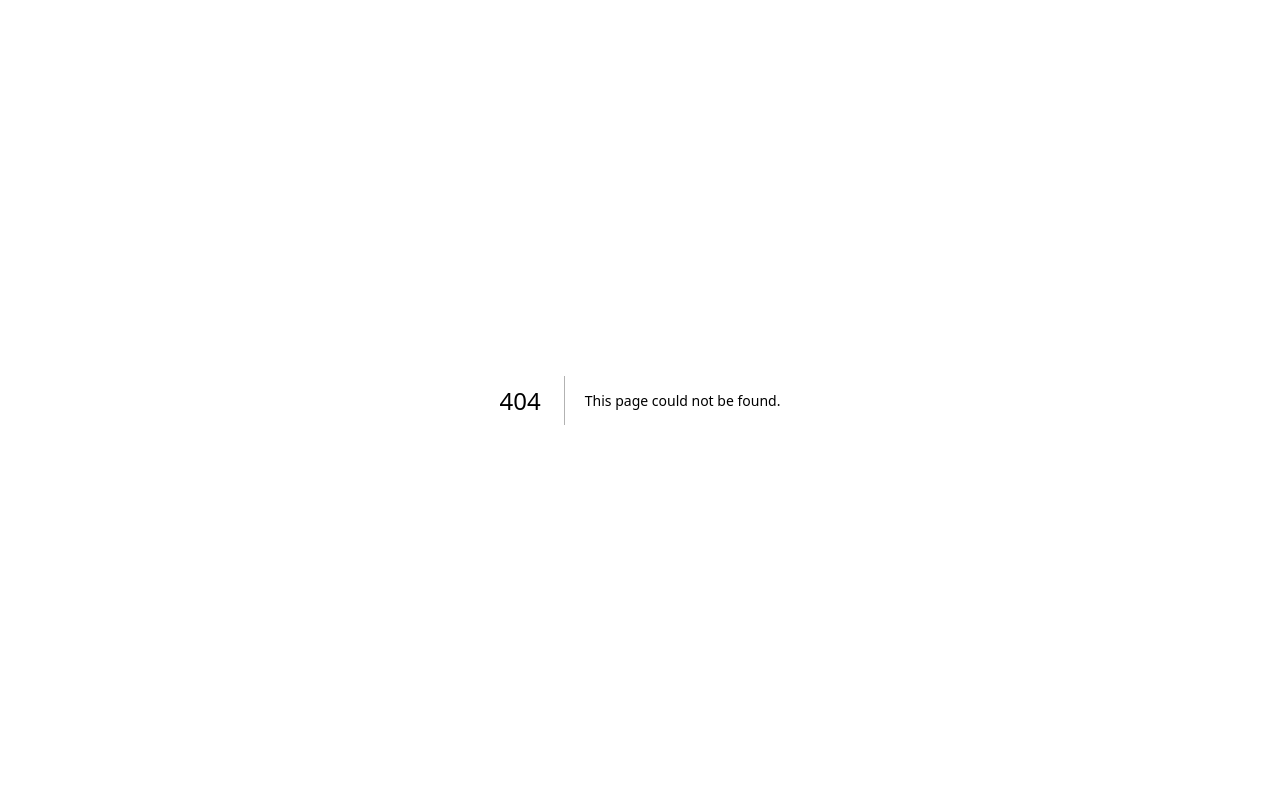
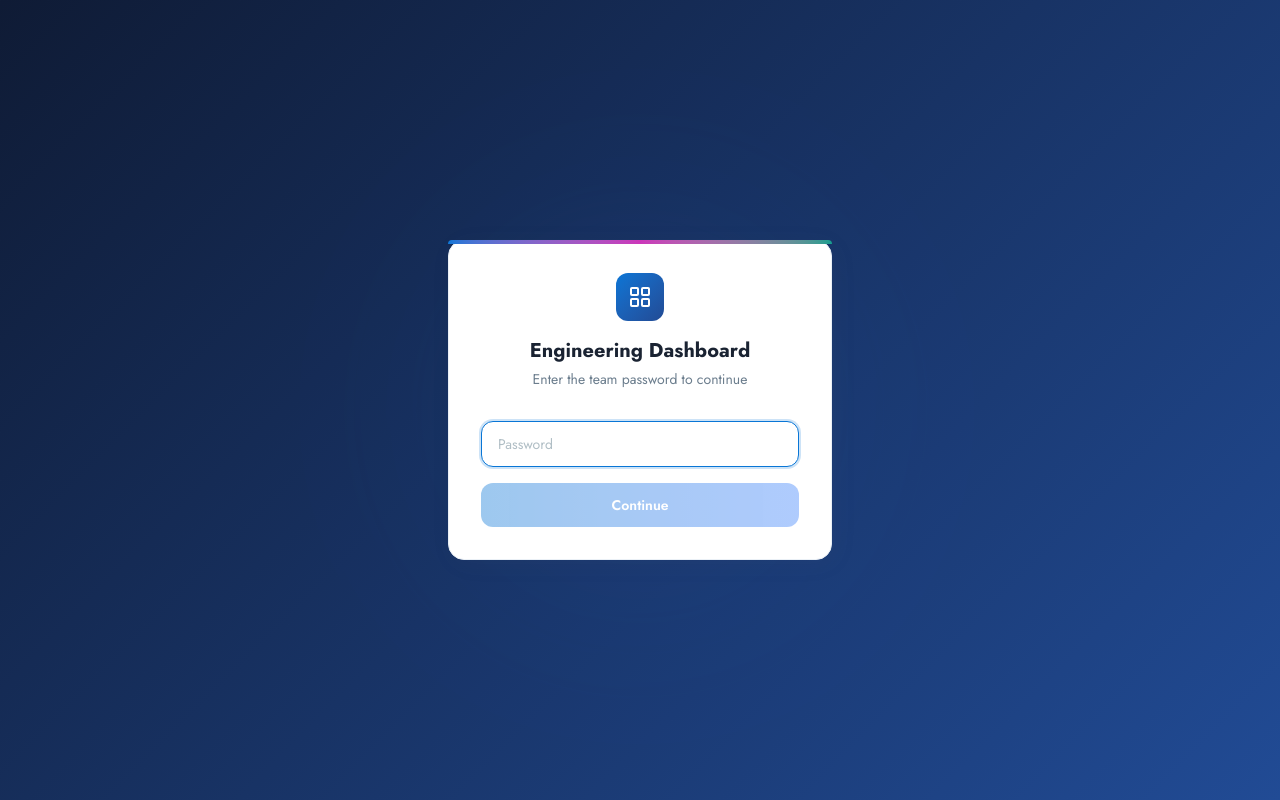
Before and after one commit to federicoimparatta/jira-dashboard, a Next.js app: page /login in a window 1280 px wide. Before the commit this address had no page. Built offline with nearby package versions, Linux system fonts and the light colour scheme.

Commit message:
Implement authentication API and login page for JIRA dashboard

```diff
--- /dev/null
+++ b/src/app/api/auth/route.ts
@@ -0,0 +1,35 @@
+import { NextRequest, NextResponse } from "next/server";
+
+const SITE_PASSWORD = "smgsecret";
+const AUTH_COOKIE = "smg-auth";
+const VALID_TOKEN = "smg_authenticated_v1";
+const COOKIE_MAX_AGE = 60 * 60 * 24 * 7; // 7 days
+
+export async function POST(request: NextRequest) {
+  try {
+    const { password } = await request.json();
+
+    if (password !== SITE_PASSWORD) {
+      return NextResponse.json(
+        { error: "Invalid password" },
+        { status: 401 }
+      );
+    }
+
+    const response = NextResponse.json({ success: true });
+    response.cookies.set(AUTH_COOKIE, VALID_TOKEN, {
+      httpOnly: true,
+      secure: process.env.NODE_ENV === "production",
+      sameSite: "lax",
+      maxAge: COOKIE_MAX_AGE,
+      path: "/",
+    });
+
+    return response;
+  } catch {
+    return NextResponse.json(
+      { error: "Invalid request" },
+      { status: 400 }
+    );
+  }
+}
--- /dev/null
+++ b/src/app/login/page.tsx
@@ -0,0 +1,195 @@
+"use client";
+
+import { useState, useRef, useEffect } from "react";
+import { useRouter, useSearchParams } from "next/navigation";
+import { Suspense } from "react";
+
+function LoginForm() {
+  const router = useRouter();
+  const searchParams = useSearchParams();
+  const [password, setPassword] = useState("");
+  const [error, setError] = useState("");
+  const [loading, setLoading] = useState(false);
+  const [shake, setShake] = useState(false);
+  const inputRef = useRef<HTMLInputElement>(null);
+
+  useEffect(() => {
+    inputRef.current?.focus();
+  }, []);
+
+  async function handleSubmit(e: React.FormEvent) {
+    e.preventDefault();
+    setError("");
+    setLoading(true);
+
+    try {
+      const res = await fetch("/api/auth", {
+        method: "POST",
+        headers: { "Content-Type": "application/json" },
+        body: JSON.stringify({ password }),
+      });
+
+      if (res.ok) {
+        const from = searchParams.get("from") || "/dashboard";
+        router.push(from);
+        router.refresh();
+      } else {
+        setError("Wrong password");
+        setShake(true);
+        setPassword("");
+        setTimeout(() => setShake(false), 600);
+        inputRef.current?.focus();
+      }
+    } catch {
+      setError("Something went wrong");
+    } finally {
+      setLoading(false);
+    }
+  }
+
+  return (
+    <div className="min-h-screen flex items-center justify-center relative overflow-hidden">
+      {/* Background — navy-to-blue gradient matching the nav bar */}
+      <div className="absolute inset-0 smg-gradient-nav" />
+
+      {/* Subtle grid texture */}
+      <div
+        className="absolute inset-0 opacity-[0.03]"
+        style={{
+          backgroundImage:
+            "linear-gradient(rgba(255,255,255,.1) 1px, transparent 1px), linear-gradient(90deg, rgba(255,255,255,.1) 1px, transparent 1px)",
+          backgroundSize: "48px 48px",
+        }}
+      />
+
+      {/* Glow orb */}
+      <div
+        className="absolute w-[500px] h-[500px] rounded-full opacity-15 blur-[120px]"
+        style={{
+          background: "radial-gradient(circle, var(--smg-blue-light), transparent 70%)",
+          top: "20%",
+          left: "50%",
+          transform: "translateX(-50%)",
+        }}
+      />
+
+      {/* Login card */}
+      <div
+        className={`relative z-10 w-full max-w-sm mx-4 ${shake ? "animate-shake" : ""}`}
+      >
+        <div className="smg-card p-8 border-smg-gray-200/50">
+          {/* Top accent bar */}
+          <div className="absolute inset-x-0 top-0 h-1 rounded-t-[16px] bg-linear-to-r from-smg-blue via-smg-magenta to-smg-teal" />
+
+          {/* Logo / title */}
+          <div className="text-center mb-8">
+            <div className="inline-flex items-center justify-center w-12 h-12 rounded-xl bg-linear-to-br from-smg-blue to-smg-blue-dark mb-4">
+              <svg
+                width="24"
+                height="24"
+                viewBox="0 0 24 24"
+                fill="none"
+                stroke="white"
+                strokeWidth="2"
+                strokeLinecap="round"
+                strokeLinejoin="round"
+              >
+                <rect x="3" y="3" width="7" height="7" rx="1" />
+                <rect x="14" y="3" width="7" height="7" rx="1" />
+                <rect x="3" y="14" width="7" height="7" rx="1" />
+                <rect x="14" y="14" width="7" height="7" rx="1" />
+              </svg>
+            </div>
+            <h1 className="text-xl font-bold text-smg-gray-900">
+              Engineering Dashboard
+            </h1>
+            <p className="mt-1 text-sm text-smg-gray-500">
+              Enter the team password to continue
+            </p>
+          </div>
+
+          {/* Form */}
+          <form onSubmit={handleSubmit} className="space-y-4">
+            <div>
+              <input
+                ref={inputRef}
+                type="password"
+                value={password}
+                onChange={(e) => {
+                  setPassword(e.target.value);
+                  if (error) setError("");
+                }}
+                placeholder="Password"
+                autoComplete="current-password"
+                className={`w-full px-4 py-3 rounded-xl border bg-white text-sm text-smg-gray-900 placeholder:text-smg-gray-300 outline-none transition-all duration-200 ${
+                  error
+                    ? "border-smg-danger ring-2 ring-smg-danger/20"
+                    : "border-smg-gray-200 focus:border-smg-blue focus:ring-2 focus:ring-smg-blue/20"
+                }`}
+              />
+              {error && (
+                <p className="mt-2 text-xs font-medium text-smg-danger">
+                  {error}
+                </p>
+              )}
+            </div>
+
+            <button
+              type="submit"
+              disabled={loading || !password}
+              className="w-full py-3 rounded-xl text-sm font-semibold text-white transition-all duration-200 disabled:opacity-40 disabled:cursor-not-allowed bg-linear-to-r from-smg-blue to-smg-blue-light hover:shadow-lg hover:shadow-smg-blue/25 active:scale-[0.98]"
+            >
+              {loading ? (
+                <span className="inline-flex items-center gap-2">
+                  <svg
+                    className="animate-spin h-4 w-4"
+                    viewBox="0 0 24 24"
+                    fill="none"
+                  >
+                    <circle
+                      cx="12"
+                      cy="12"
+                      r="10"
+                      stroke="currentColor"
+                      strokeWidth="3"
+                      className="opacity-25"
+                    />
+                    <path
+                      d="M4 12a8 8 0 018-8"
+                      stroke="currentColor"
+                      strokeWidth="3"
+                      strokeLinecap="round"
+                    />
+                  </svg>
+                  Verifying...
+                </span>
+              ) : (
+                "Continue"
+              )}
+            </button>
+          </form>
+        </div>
+      </div>
+
+      {/* Shake animation */}
+      <style>{`
+        @keyframes shake {
+          0%, 100% { transform: translateX(0); }
+          10%, 50%, 90% { transform: translateX(-4px); }
+          30%, 70% { transform: translateX(4px); }
+        }
+        .animate-shake {
+          animation: shake 0.5s ease-in-out;
+        }
+      `}</style>
+    </div>
+  );
+}
+
+export default function LoginPage() {
+  return (
+    <Suspense>
+      <LoginForm />
+    </Suspense>
+  );
+}
--- /dev/null
+++ b/src/proxy.ts
@@ -0,0 +1,45 @@
+import { NextRequest, NextResponse } from "next/server";
+
+const AUTH_COOKIE = "smg-auth";
+const LOGIN_PATH = "/login";
+
+// HMAC-like token: simple hash of password + signing key
+// This is validated against the cookie value set by /api/auth
+const VALID_TOKEN = "smg_authenticated_v1";
+
+export function proxy(request: NextRequest) {
+  const { pathname } = request.nextUrl;
+
+  // Skip auth for login page, auth API, cron APIs, and static assets
+  if (
+    pathname === LOGIN_PATH ||
+    pathname === "/api/auth" ||
+    pathname.startsWith("/api/cron/") ||
+    pathname.startsWith("/_next/") ||
+    pathname === "/favicon.ico"
+  ) {
+    return NextResponse.next();
+  }
+
+  const authCookie = request.cookies.get(AUTH_COOKIE);
+
+  if (authCookie?.value === VALID_TOKEN) {
+    return NextResponse.next();
+  }
+
+  // Unauthenticated: redirect pages to login, return 401 for API routes
+  if (pathname.startsWith("/api/")) {
+    return NextResponse.json({ error: "Unauthorized" }, { status: 401 });
+  }
+
+  const loginUrl = new URL(LOGIN_PATH, request.url);
+  loginUrl.searchParams.set("from", pathname);
+  return NextResponse.redirect(loginUrl);
+}
+
+export const config = {
+  matcher: [
+    // Match all paths except static files
+    "/((?!_next/static|_next/image|favicon.ico).*)",
+  ],
+};
```
